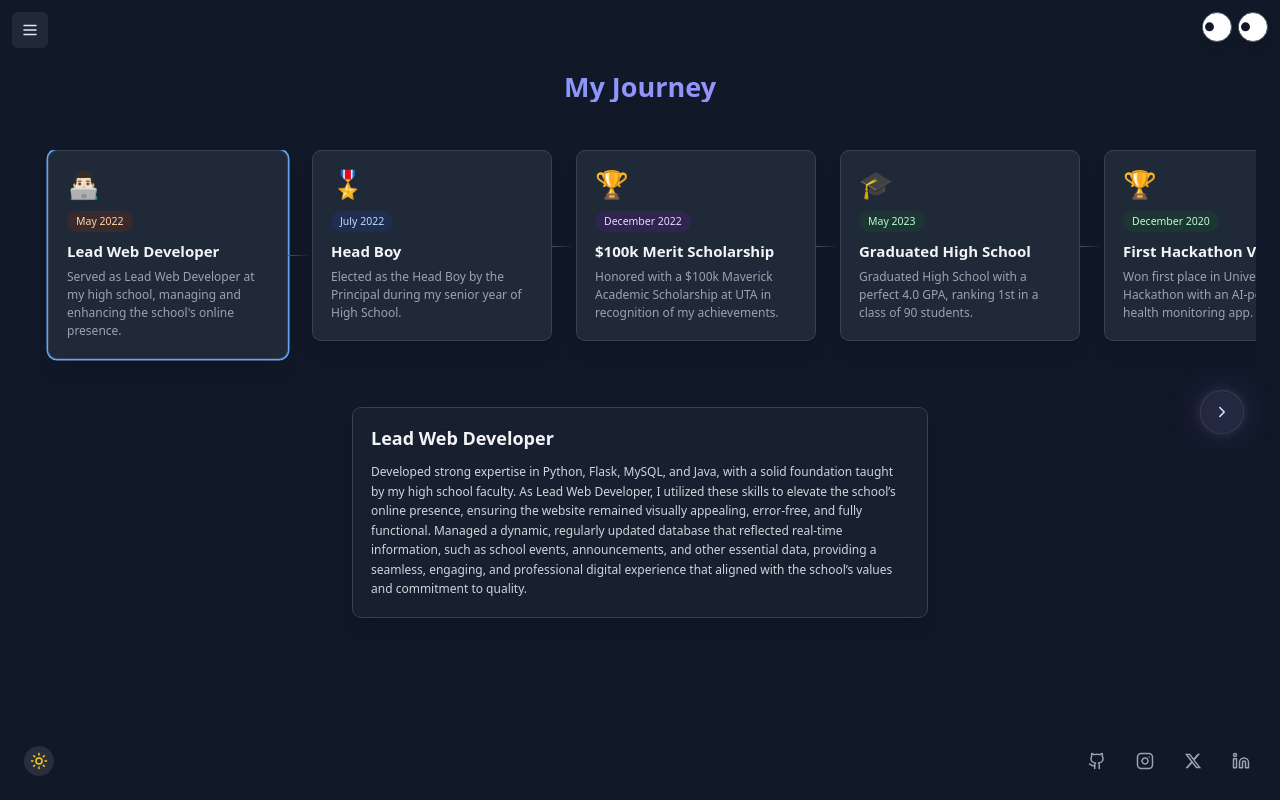
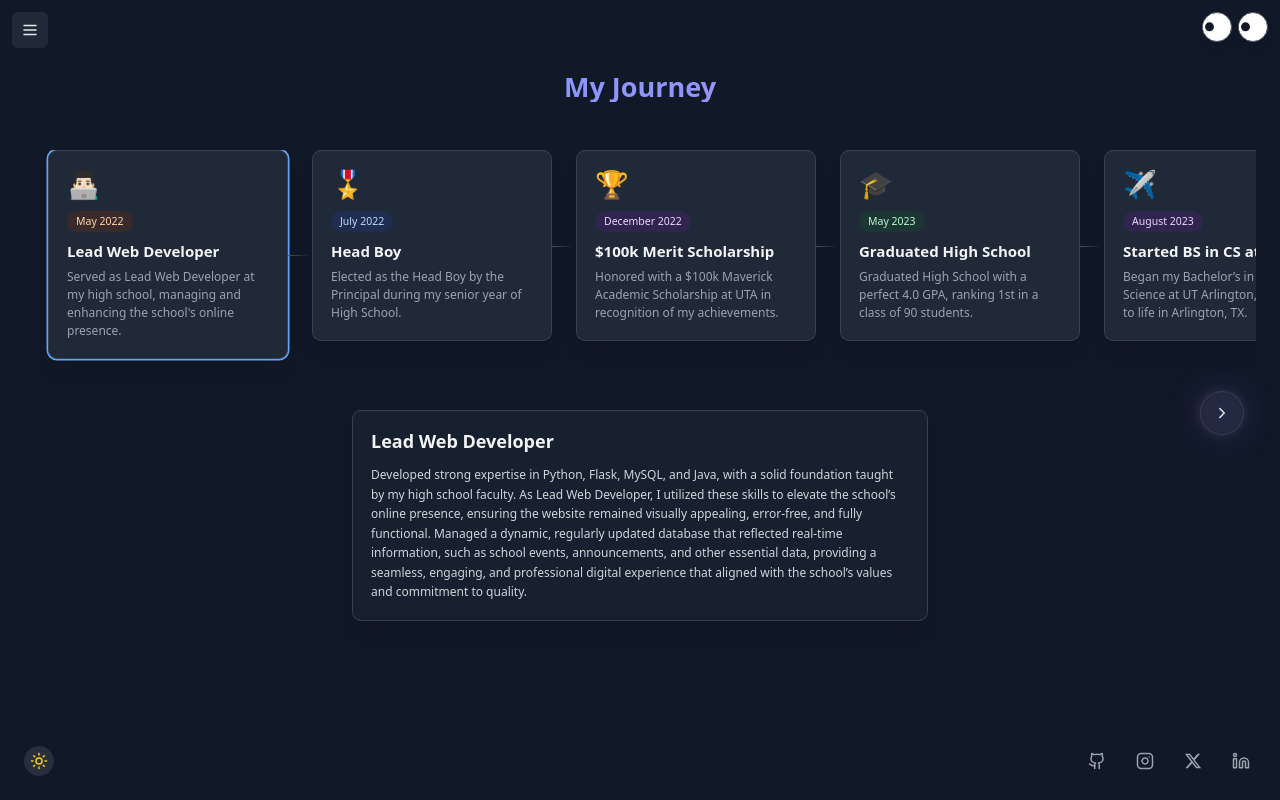
Before and after one commit to vikashftw/personal_website, a React (Vite) app: page /career in a window 1280 px wide. Built offline with nearby package versions, Linux system fonts and the light colour scheme.

Commit message:
Update timeline

```diff
--- a/src/pages/Career.tsx
+++ b/src/pages/Career.tsx
@@ -38,7 +38,7 @@ const Career = () => {
       title: "$100k Merit Scholarship",
       description:
         "Honored with a $100k Maverick Academic Scholarship at UTA in recognition of my achievements.",
-      longDescription: `Honored with the Maverick Academic Scholarship at UTA in recognition of a perfect 4.0 GPA and graduating as valedictorian with a class rank of 1/90. I received scholarship offers from seven universities, with this being the highest award. Throughout high school, I served as Head Boy, led the kabaddi team as captain, and actively worked to foster a supportive, spirited school environment. My leadership roles allowed me to inspire teamwork, encourage resilience, and contribute meaningfully to our school’s community and culture.`,
+      longDescription: `Honored with the Maverick Academic Scholarship at University of Texas at Arlington in recognition of a perfect 4.0 GPA and graduating as valedictorian with a class rank of 1/90. I received scholarship offers from seven universities, with this being the highest award. Throughout high school, I served as Head Boy, led the kabaddi team as captain, and actively worked to foster a supportive, spirited school environment. My leadership roles allowed me to inspire teamwork, encourage resilience, and contribute meaningfully to our school’s community and culture.`,
       type: "education",
       icon: "🏆",
     },
@@ -54,69 +54,41 @@ const Career = () => {
       icon: "🎓",
     },
     {
-      date: "December 2020",
-      title: "First Hackathon Victory",
+      date: "August 2023",
+      title: "Started BS in CS at UTA",
       description:
-        "Won first place in University Hackathon with an AI-powered health monitoring app.",
-      longDescription: `Led a team of four to develop an innovative health monitoring system using artificial intelligence.
-        Implemented real-time vital sign monitoring with predictive analytics for early disease detection.
-        Utilized TensorFlow for machine learning models and React Native for the mobile application.
-        Presented to a panel of industry experts and won first place among 50+ competing teams.
-        Project was later featured in the university's innovation showcase.`,
-      type: "achievement",
-      icon: "🏆",
+        "Began my Bachelor’s in Computer Science at UT Arlington, adapting to life in Arlington, TX.",
+      longDescription: `Embarked on my academic journey in the United States, arriving in Arlington, Texas on August 5th, 2023. Quickly adapted to the new environment despite the challenging Texas summer heat. Actively participated in the university orientation on August 8th, forming valuable connections with fellow students. Experienced the vibrant campus life with over 30,000 students during the first day of classes on August 21st. Made a conscious decision to maximize my university experience by planning to engage in various student organizations and campus activities. This transition marked my first step into international education and American university culture.`,
+      type: "education",
+      icon: "✈️",
     },
     {
-      date: "December 2020",
-      title: "First Hackathon Victory",
+      date: "January 2024",
+      title: "Orientation Leader",
       description:
-        "Won first place in University Hackathon with an AI-powered health monitoring app.",
-      longDescription: `Led a team of four to develop an innovative health monitoring system using artificial intelligence.
-        Implemented real-time vital sign monitoring with predictive analytics for early disease detection.
-        Utilized TensorFlow for machine learning models and React Native for the mobile application.
-        Presented to a panel of industry experts and won first place among 50+ competing teams.
-        Project was later featured in the university's innovation showcase.`,
-      type: "achievement",
-      icon: "🏆",
+        "Chosen to serve as an Orientation Leader at UTA, guiding incoming students in their university journey.",
+      longDescription: `Secured a prestigious role as an Orientation Leader at the University of Texas at Arlington, progressing from attending orientations myself to leading them. Underwent an intensive training program from January to May 2024 to develop strong interpersonal and communication skills. Promoted university resources and opportunities, provided guidance and support to new students and their families, and organized group activities to foster engagement. This role highlights my leadership abilities and deep knowledge of university culture, allowing me to positively impact new students’ transitions to university life during the Summer 2024 orientation sessions.
+`,
+      type: "work",
+      icon: "✨",
     },
     {
-      date: "December 2020",
-      title: "First Hackathon Victory",
-      description:
-        "Won first place in University Hackathon with an AI-powered health monitoring app.",
-      longDescription: `Led a team of four to develop an innovative health monitoring system using artificial intelligence.
-        Implemented real-time vital sign monitoring with predictive analytics for early disease detection.
-        Utilized TensorFlow for machine learning models and React Native for the mobile application.
-        Presented to a panel of industry experts and won first place among 50+ competing teams.
-        Project was later featured in the university's innovation showcase.`,
-      type: "achievement",
-      icon: "🏆",
+      "date": "January 2024",
+      "title": "Undergraduate Research Mav",
+      "description": "Started my first on-campus job as a Research Mav where I optimized research workflows at UTA.",
+      "longDescription": "Contributed to UTA's research department by managing 24/7 live chat systems, gaining hands-on experience with server-side and user-side interfaces. Integrated multiple databases and tools to streamline research workflows, significantly improving data retrieval efficiency. Implemented technical solutions that reduced data processing time by 40% and enhanced scheduling efficiency by 30%. Coordinated patron appointments using various platforms, while optimizing communication systems and research support processes. Demonstrated strong technical aptitude in improving customer interaction platforms and database management systems.",
+      "type": "project",
+      "icon": "🔬"
     },
     {
-      date: "December 2020",
-      title: "First Hackathon Victory",
+      date: "August 2024",
+      title: "OIT Lab Specialist",
       description:
-        "Won first place in University Hackathon with an AI-powered health monitoring app.",
-      longDescription: `Led a team of four to develop an innovative health monitoring system using artificial intelligence.
-        Implemented real-time vital sign monitoring with predictive analytics for early disease detection.
-        Utilized TensorFlow for machine learning models and React Native for the mobile application.
-        Presented to a panel of industry experts and won first place among 50+ competing teams.
-        Project was later featured in the university's innovation showcase.`,
-      type: "achievement",
-      icon: "🏆",
-    },
-    {
-      date: "December 2020",
-      title: "First Hackathon Victory",
-      description:
-        "Won first place in University Hackathon with an AI-powered health monitoring app.",
-      longDescription: `Led a team of four to develop an innovative health monitoring system using artificial intelligence.
-        Implemented real-time vital sign monitoring with predictive analytics for early disease detection.
-        Utilized TensorFlow for machine learning models and React Native for the mobile application.
-        Presented to a panel of industry experts and won first place among 50+ competing teams.
-        Project was later featured in the university's innovation showcase.`,
-      type: "achievement",
-      icon: "🏆",
+        "Managed campus-wide computer systems while collaborating with software development teams.",
+      longDescription: `Appointed as an Information Technology Lab Specialist at UTA, supporting the daily operations of university computer laboratories. Provided technical assistance to students and faculty, troubleshooting hardware and software issues, and ensuring optimal functionality of lab equipment. Collaborated with IT staff to manage software installations, network connectivity, and system updates, ensuring a seamless user experience across multiple lab facilities. Gained hands-on experience in IT support, system maintenance, and technical problem-solving within an academic environment, developing skills in diagnostic assessment and infrastructure support.
+                        `,
+      type: "education",
+      icon: "💻",
     },
     // ... rest of the timeline items with similar detailed longDescription
   ];
```
